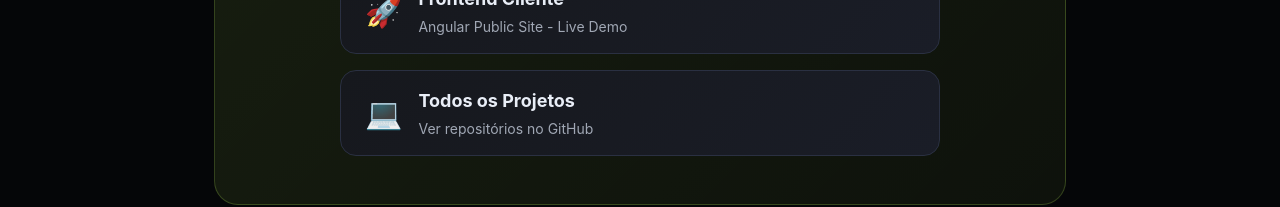
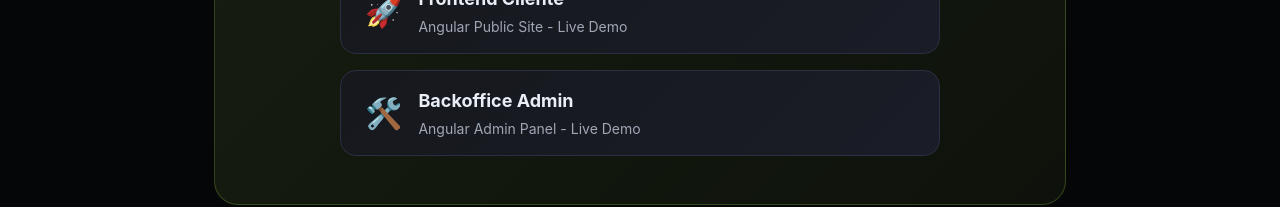
Before and after one commit to GoncaloFernandes8/BarbershopApresentation, an Angular app in the folder presentation/: page / in a window 1280 px wide. Shown: the part 4695-4902 px from the top of the page. Built offline with nearby package versions, Linux system fonts and the light colour scheme.

Commit message:
feat(presentation): add Backoffice live link in CTA section

```diff
--- a/presentation/src/app/app.html
+++ b/presentation/src/app/app.html
@@ -424,19 +424,19 @@
             <div class="link-content">
               <strong>Frontend Cliente</strong>
               <span>Angular Public Site - Live Demo</span>
+      </div>
+          </a>
+
+          <a href="https://barbershop-backoffice.vercel.app/" target="_blank" class="cta-link">
+            <span class="link-icon">🛠️</span>
+            <div class="link-content">
+              <strong>Backoffice Admin</strong>
+              <span>Angular Admin Panel - Live Demo</span>
             </div>
           </a>
-
-          <a href="https://github.com/GoncaloFernandes8" target="_blank" class="cta-link">
-            <span class="link-icon">💻</span>
-            <div class="link-content">
-              <strong>Todos os Projetos</strong>
-              <span>Ver repositórios no GitHub</span>
-            </div>
-          </a>
-        </div>
       </div>
     </div>
+  </div>
   </section>
 
   <!-- Footer -->
```
